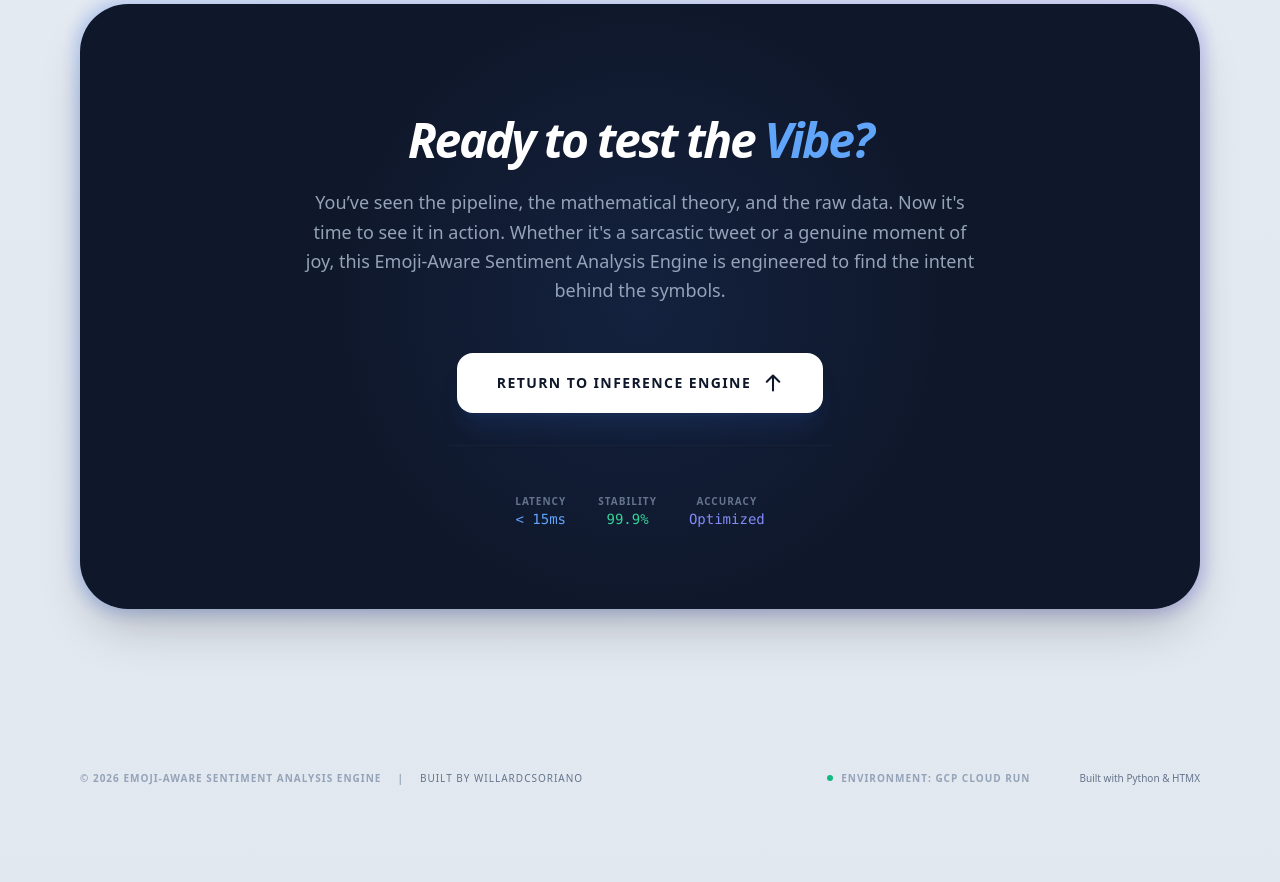
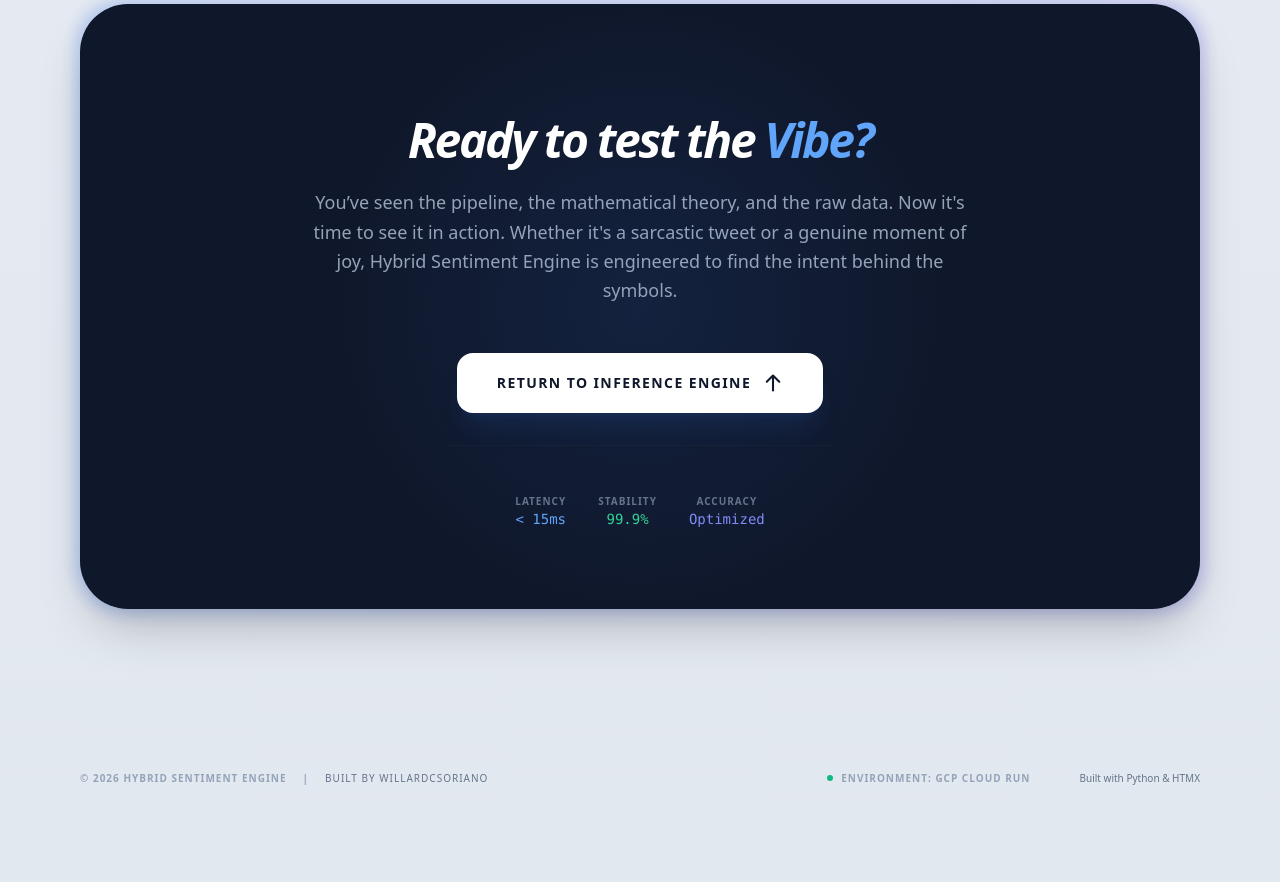
Before and after one commit to willardcsoriano/emoji-sentiment-analysis, a FastAPI app: page / in a window 1280 px wide. Shown: the part 4430-5312 px from the top of the page. Run offline with FastAPI, Linux system fonts and the light colour scheme; some libraries are stand-ins or nearby versions.

Commit message:
fix: resolve container build failure by removing local package from requirements
- Remove self-referencing `emoji_sentiment_analysis` from requirements.txt to prevent PyPI resolution error
- Synchronize requirements.lock with production dependencies
- Finalize UI refinements in footer and CTA components for deployment
- Ensure codebase is ready for automated GCP Cloud Run CI/CD pipeline

```diff
--- a/app.py
+++ b/app.py
@@ -1,4 +1,4 @@
-# app.py - Main FastAPI application for Emoji-Aware Sentiment Analysis Engine
+# app.py - Main FastAPI application for Hybrid Sentiment Engine
 
 import joblib
 import uvicorn
@@ -23,7 +23,12 @@ async def lifespan(app: FastAPI):
         print(f"❌ Startup Error: {e}")
     yield
 
-app = FastAPI(title="Emoji-Aware Sentiment Analysis Engine", lifespan=lifespan)
+app = FastAPI(
+    title="Hybrid Sentiment Engine",
+    description="A production-aligned pipeline synthesizing text vectors and deterministic emoji signals.",
+    version="1.0.0",
+    lifespan=lifespan
+)
 
 # Templates look in the root /templates folder
 templates = Jinja2Templates(directory="templates")
--- a/requirements.txt
+++ b/requirements.txt
@@ -1,4 +1,3 @@
-emoji_sentiment_analysis==0.0.1
 fastapi==0.128.0
 fqdn==1.5.1
 ipywidgets==8.1.8
--- a/templates/components/cta/cta.html
+++ b/templates/components/cta/cta.html
@@ -54,7 +54,7 @@ Interaction model:
         <p class="text-slate-400 max-w-2xl mx-auto text-lg leading-relaxed">
             You’ve seen the pipeline, the mathematical theory, and the raw data.
             Now it's time to see it in action. Whether it's a sarcastic tweet or a
-            genuine moment of joy, this Emoji-Aware Sentiment Analysis Engine is
+            genuine moment of joy, Hybrid Sentiment Engine is
             engineered to find the intent behind the symbols.
         </p>
 
--- a/templates/components/footer/footer.html
+++ b/templates/components/footer/footer.html
@@ -33,7 +33,7 @@ Design principles:
     <div class="flex items-center gap-4 text-[10px] font-bold uppercase tracking-widest">
 
         <!-- Copyright -->
-        <span>&copy; 2026 Emoji-Aware Sentiment Analysis Engine</span>
+        <span>&copy; 2026 Hybrid Sentiment Engine</span>
 
         <!-- Divider -->
         <span class="text-slate-400">|</span>
```
Also changed, not shown: 1 other file.
